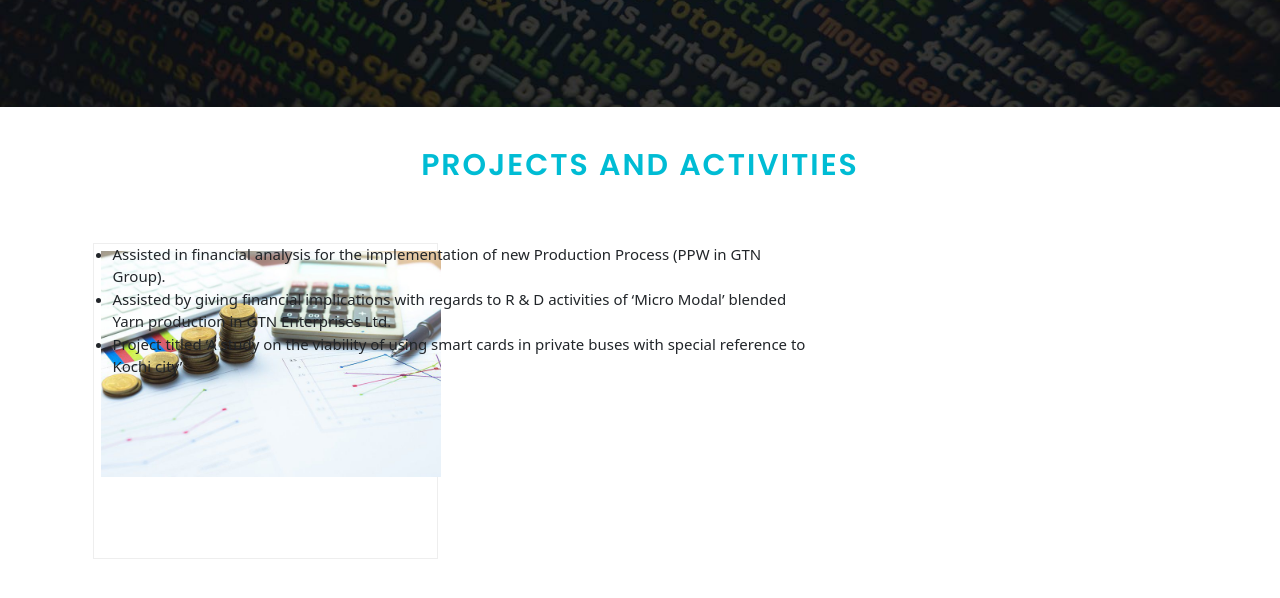
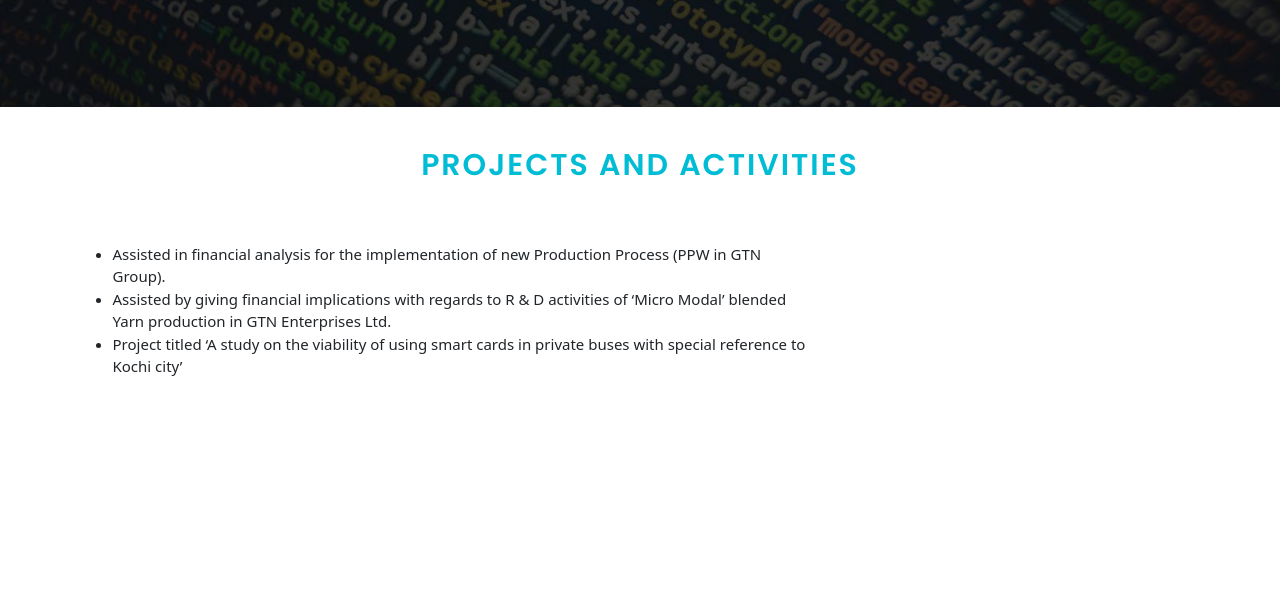
Before and after one commit to basilsajeev1/manu, a plain HTML site: page index.html in a window 1280 px wide. Shown: the part 4240-4838 px from the top of the page. Drawn offline with nearby package versions, Linux system fonts and the light colour scheme.

Commit message:
Removed accounting picture

```diff
--- a/index.html
+++ b/index.html
@@ -377,7 +377,7 @@ Smartphone Compatible web template, free webdesigns for Nokia, Samsung, LG, Sony
 					<div class="gallery_gds">
 
 						<div class="filtr-container " style="padding: 0px; position: relative; height: 858px;">
-							<div class="col-12 col-md-4  jm-item first filtr-item" data-category="1, 5"
+						<!--	<div class="col-12 col-md-4  jm-item first filtr-item" data-category="1, 5"
 								data-sort="Busy streets"
 								style="opacity: 1; transform: scale(1) translate3d(0px, 0px, 0px); backface-visibility: hidden; perspective: 1000px; transform-style: preserve-3d; position: absolute; transition: all 0.5s ease-out 0ms;">
 								<div class="jm-item-wrapper">
@@ -388,7 +388,7 @@ Smartphone Compatible web template, free webdesigns for Nokia, Samsung, LG, Sony
 									</div>
 
 								</div>
-							</div>
+							</div>	-->
 							<div class="col-12 col-md-8  jm-item first filtr-item" data-category="1, 5"
 								data-sort="Busy streets"
 								style="opacity: 1; transform: scale(1) translate3d(0px, 0px, 0px); backface-visibility: hidden; perspective: 1000px; transform-style: preserve-3d; position: absolute; transition: all 0.5s ease-out 0ms;">
```
